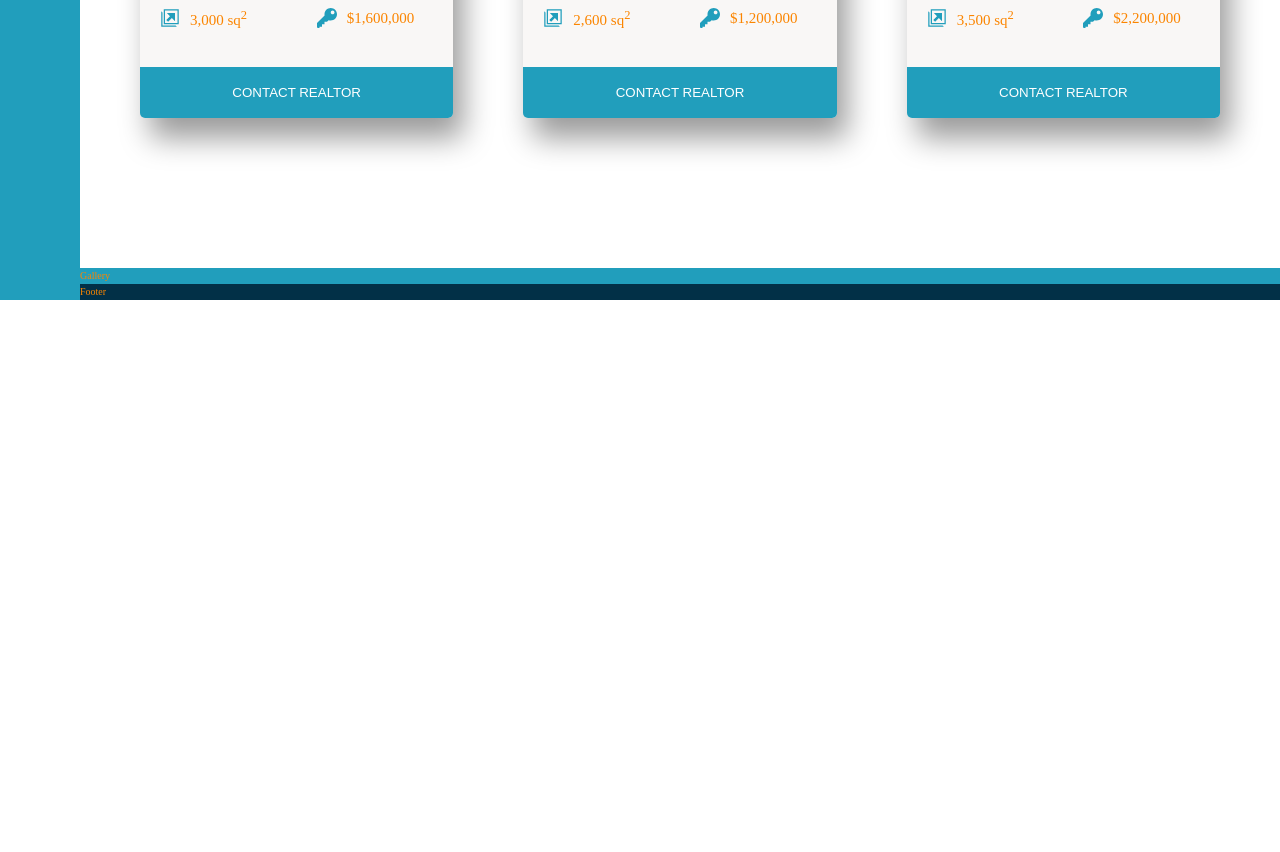
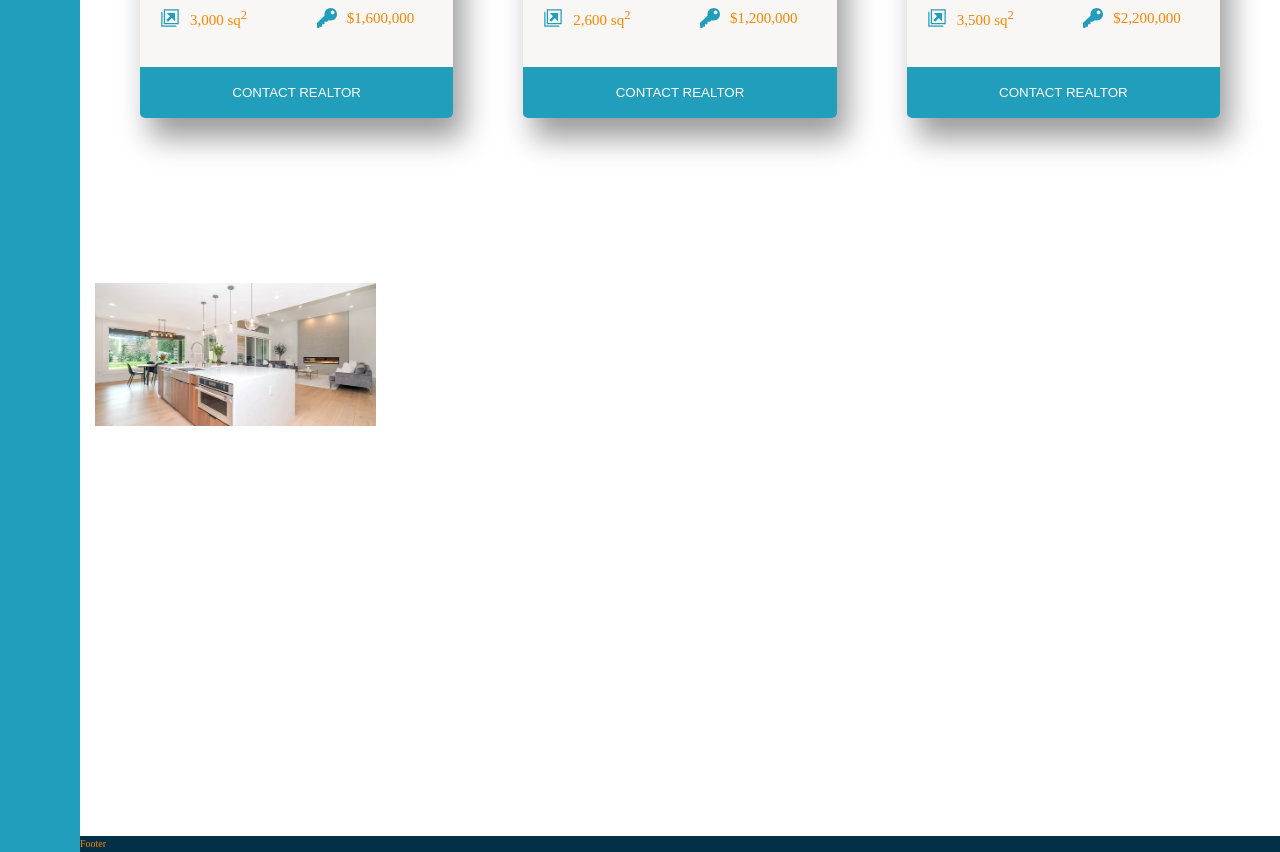
Before and after one commit to JWCTempleton/css-grid-website, a website: page index.html in a window 1280 px wide. Shown: the part 2806-3658 px from the top of the page. Before the commit the page ends 3106 px from the top, so only its background shows below. Drawn offline with Linux system fonts and the light colour scheme.

Commit message:
Add picture gallery layout

```diff
--- a/index.html
+++ b/index.html
@@ -303,7 +303,11 @@
       </div>
     </section>
 
-    <section class="gallery">Gallery</section>
+    <section class="gallery">
+      <figure class="gallery__item gallery__item--1">
+        <img src="img/gal-1.jpg" alt="Gallery Image 1" class="gallery__img" />
+      </figure>
+    </section>
 
     <footer class="footer">Footer</footer>
   </body>
--- a/sass/_gallery.scss
+++ b/sass/_gallery.scss
@@ -1,5 +1,24 @@
 .gallery {
-    background-color: $color-primary;
+    grid-column: full-start / full-end;
+    display: grid;
+    grid-template-columns: repeat(8, 1fr);
+    grid-template-rows: repeat(7, 5vw);
+    gap: 1.5rem;
+    padding: 1.5rem;
 
-    grid-column: full-start / full-end;
+    &__item {
+        &--1 {
+            grid-row: 1/span 2;
+            grid-column: 1 / span 2;
+        }
+    }
+
+    &__img {
+        width: 100%;
+        height: 100%;
+        object-fit: cover;
+        display: block;
+    }
+
+
 }
```
Also changed, not shown: css/style.css, img/gal-1.jpg (added).
